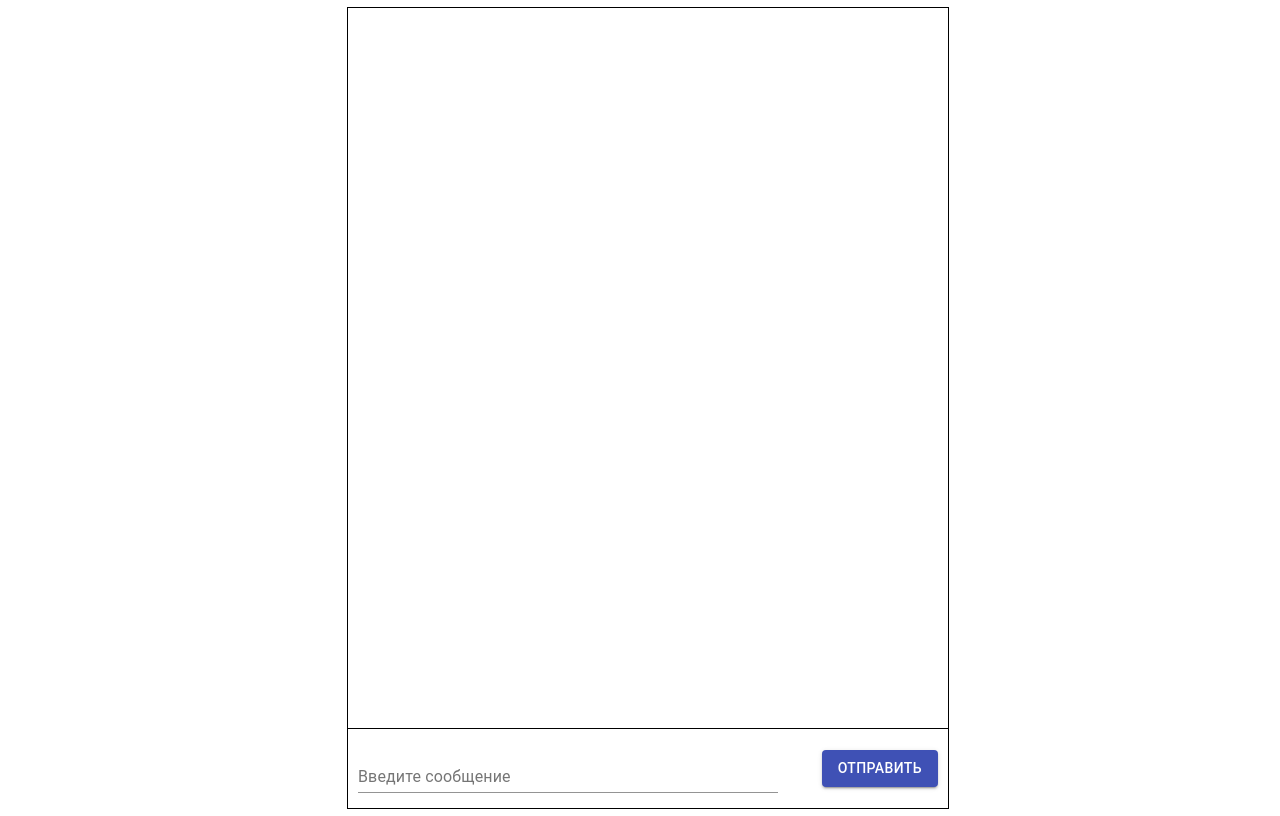
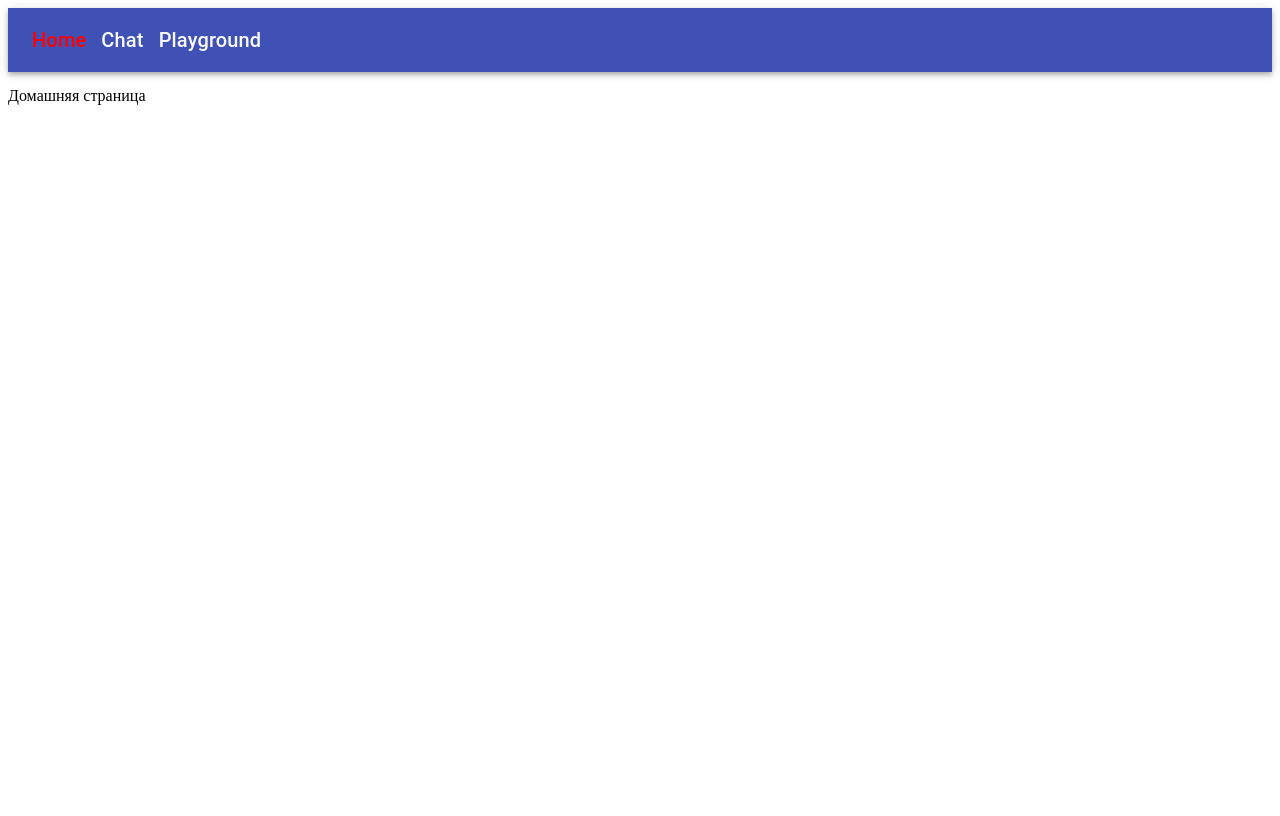
Before and after one commit to ovikk/gbReact, a React (Create React App) app: page /home in a window 1280 px wide. Built offline with nearby package versions, Linux system fonts and the light colour scheme.

Commit message:
Lesson 4

```diff
--- a/package.json
+++ b/package.json
@@ -9,6 +9,7 @@
     "@testing-library/user-event": "^12.8.3",
     "react": "^17.0.2",
     "react-dom": "^17.0.2",
+    "react-router-dom": "^5.2.0",
     "react-scripts": "4.0.3",
     "web-vitals": "^1.1.2"
   },
--- a/src/App.js
+++ b/src/App.js
@@ -1,43 +1,29 @@
-import React, { useState } from "react";
-import MessageList from "./MessageList";
-import MessageInput from "./MessageInput";
-import { makeStyles } from "@material-ui/core/styles";
+import { BrowserRouter as Router, Switch, Route } from "react-router-dom";
+import Chat from "./Chat";
+import Playground from "./Playground";
+import Home from "./Home";
+import AppBar from "./AppBar";
 
-const useStyles = makeStyles((theme) => ({
-  appWrapper: {
-    height: "100vh",
-    width: "100vw",
-    display: "flex",
-    justifyContent: "center",
-    alignItems: "center",
-  },
+const App = () => {
+  return (
+    <Router>
+      <AppBar />
 
-  componentWrapper: {
-    width: "600px",
-    height: "800px",
-    border: "1px solid black",
-    display: "flex",
-    flexDirection: "column",
-  },
-}));
+      <Switch>
+        <Route path="/chat">
+          <Chat />
+        </Route>
 
-function App() {
-  const [messagesArray, setMessagesArray] = useState([]);
+        <Route path="/playground">
+          <Playground />
+        </Route>
 
-  const classes = useStyles();
-
-  const onSendMessage = (messageText) => {
-    setMessagesArray((prev) => [...prev, messageText]);
-  };
-
-  return (
-    <div className={classes.appWrapper}>
-      <div className={classes.componentWrapper}>
-        <MessageList messagesArray={messagesArray} />
-        <MessageInput onSendMessage={onSendMessage} />
-      </div>
-    </div>
+        <Route path="/">
+          <Home />
+        </Route>
+      </Switch>
+    </Router>
   );
-}
+};
 
 export default App;
--- /dev/null
+++ b/src/AppBar/index.js
@@ -0,0 +1,56 @@
+import { AppBar as MaterialUiAppBar } from "@material-ui/core";
+import Toolbar from "@material-ui/core/Toolbar";
+import Typography from "@material-ui/core/Typography";
+import { Link, useLocation } from "react-router-dom";
+import { makeStyles } from "@material-ui/core/styles";
+
+const useStyles = makeStyles((theme) => ({
+  link: {
+    marginRight: "15px",
+    color: theme.palette.background.default,
+    textDecoration: "none",
+  },
+
+  activeLink: {
+    color: "red",
+  },
+
+  appBar: {
+    marginBottom: "15px",
+  },
+}));
+
+const routes = [
+  {
+    pathTitle: "Home",
+    path: "/home",
+  },
+  { pathTitle: "Chat", path: "/chat" },
+  { pathTitle: "Playground", path: "/playground" },
+];
+
+const AppBar = () => {
+  const classes = useStyles();
+  const location = useLocation();
+  console.log("/chat" === location.pathname && classes.activeLink);
+
+  return (
+    <MaterialUiAppBar className={classes.appBar} position="static">
+      <Toolbar>
+        {routes.map((route) => (
+          <Link
+            key={route.path}
+            to={route.path}
+            className={`${classes.link} ${
+              route.path === location.pathname ? classes.activeLink : ""
+            }`}
+          >
+            <Typography variant="h6">{route.pathTitle}</Typography>
+          </Link>
+        ))}
+      </Toolbar>
+    </MaterialUiAppBar>
+  );
+};
+
+export default AppBar;
--- a/src/MessageInput.js
+++ b/src/Chat/MessageInput.js
@@ -43,7 +43,6 @@ const MessageInput = ({ onSendMessage }) => {
         onChange={(e) => setInputMessage(e.target.value)}
         onKeyDown={({ key }) => {
           if (key === "Enter") {
-            console.log("Enter");
             sendAndRemoveInput();
           }
         }}
--- a/src/MessageList.js
+++ b/src/Chat/MessageList.js
@@ -6,6 +6,7 @@ const useStyles = makeStyles(() => ({
     width: "100%",
     height: "90%",
     borderBottom: "1px solid black",
+    overflow: "auto",
   },
 }));
 
@@ -15,7 +16,7 @@ const MessageList = ({ messagesArray }) => {
   return (
     <div className={classes.messageList}>
       {messagesArray.map((message, i) => (
-        <div key={i}>{message}</div>
+        <div key={i}>{message.messageText}</div>
       ))}
     </div>
   );
--- /dev/null
+++ b/src/Chat/index.js
@@ -0,0 +1,57 @@
+import React, { useEffect, useState } from "react";
+import MessageList from "./MessageList";
+import MessageInput from "./MessageInput";
+import { makeStyles } from "@material-ui/core/styles";
+
+const useStyles = makeStyles((theme) => ({
+  chatWrapper: {
+    height: "100%",
+    width: "100%",
+    display: "flex",
+    justifyContent: "center",
+    alignItems: "center",
+  },
+
+  componentWrapper: {
+    width: "600px",
+    height: "800px",
+    border: "1px solid black",
+    display: "flex",
+    flexDirection: "column",
+  },
+}));
+
+function Chat() {
+  const [messagesArray, setMessagesArray] = useState([]);
+
+  const classes = useStyles();
+
+  const onSendMessage = (messageText) => {
+    setMessagesArray((prev) => [
+      ...prev,
+      {
+        messageText,
+        author: "me",
+      },
+    ]);
+  };
+
+  useEffect(() => {
+    if (messagesArray.length > 0) {
+      setTimeout(() => {
+        console.log("Message was sent");
+      }, 1000);
+    }
+  }, [messagesArray]);
+
+  return (
+    <div className={classes.chatWrapper}>
+      <div className={classes.componentWrapper}>
+        <MessageList messagesArray={messagesArray} />
+        <MessageInput onSendMessage={onSendMessage} />
+      </div>
+    </div>
+  );
+}
+
+export default Chat;
--- /dev/null
+++ b/src/Home/index.js
@@ -0,0 +1,5 @@
+const Home = () => {
+  return <div>Домашняя страница</div>;
+};
+
+export default Home;
--- /dev/null
+++ b/src/Playground/index.js
@@ -0,0 +1,5 @@
+const Playground = (props) => {
+  return <div>Playground</div>;
+};
+
+export default Playground;
--- a/src/theme.js
+++ b/src/theme.js
@@ -1,5 +1,5 @@
 import { createTheme } from '@material-ui/core/styles';
-import { purple } from '@material-ui/core/colors';
+// import { purple } from '@material-ui/core/colors';
 
 export const theme = createTheme({
   // palette: {
```
Also changed, not shown: 1 other file (tests, documents, lock files or other folders).
